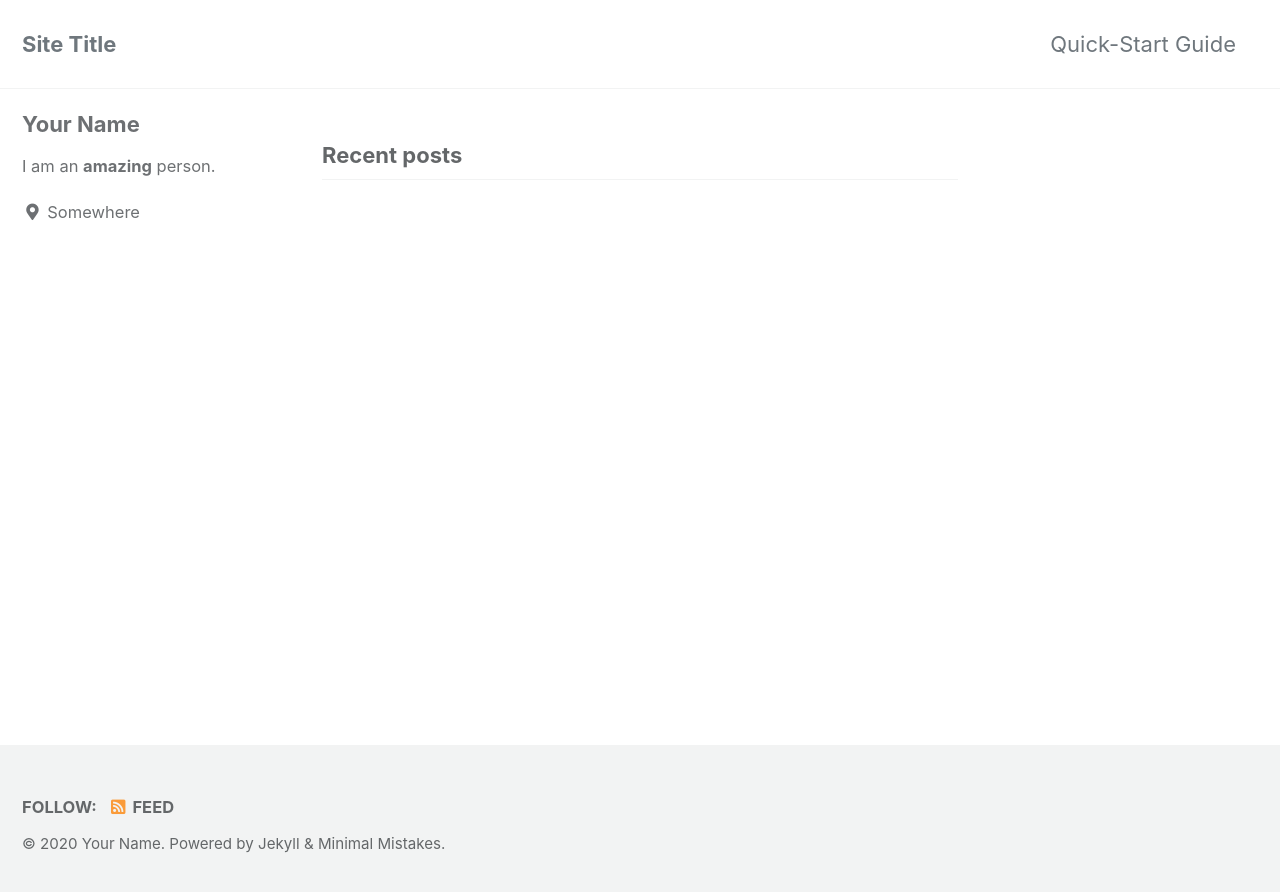
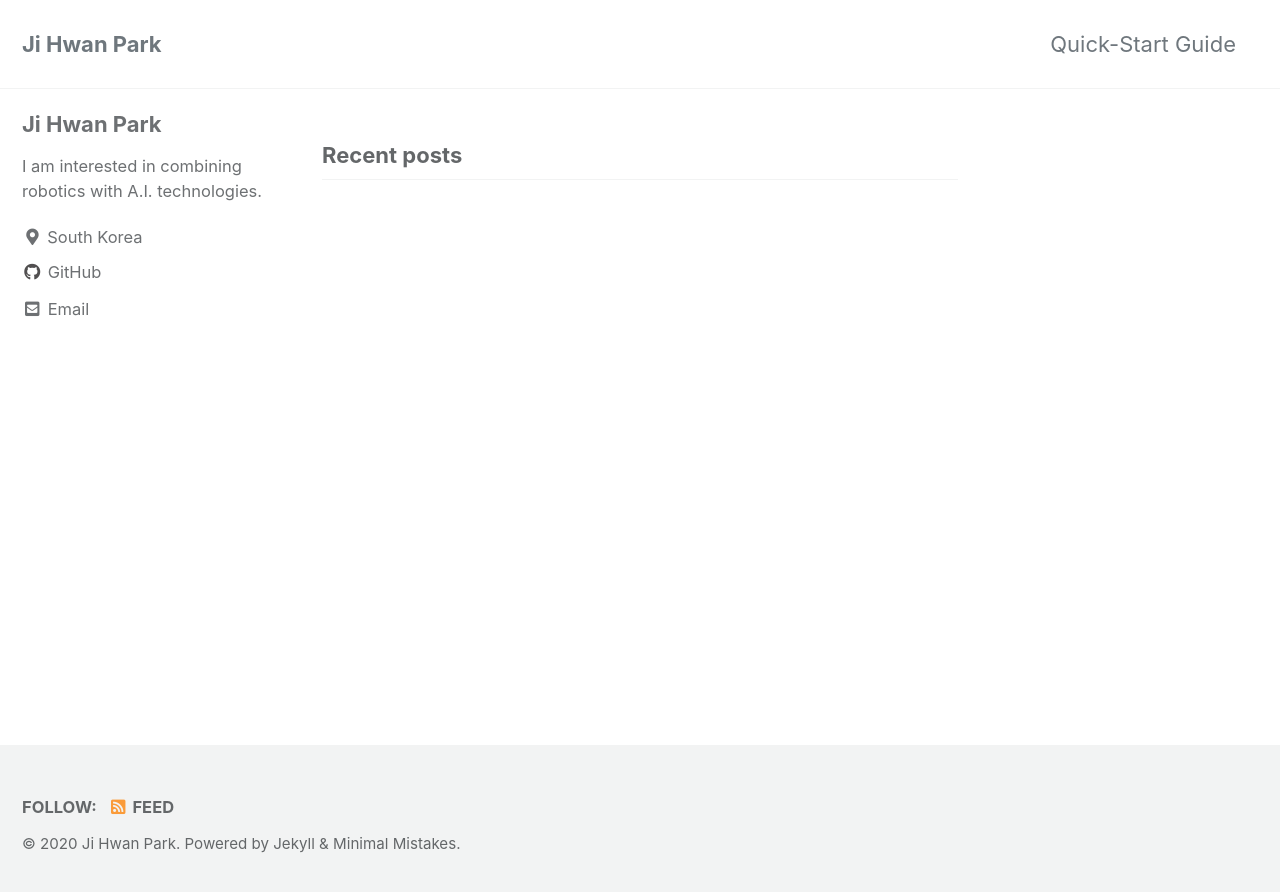
Before and after one commit to jhpark98/jhpark98.github.io, a Jekyll site: the page built from index.html, in a window 1280 px wide. Shown: the top 892 px of the page. Built offline with Jekyll 4.4.1, drawn with Linux system fonts in a browser that asks for light colours; cached includes are drawn as plain includes; the list of posts is cut into pages by our own code.

Commit message:
new page added

```diff
--- a/_config.yml
+++ b/_config.yml
@@ -16,11 +16,11 @@ minimal_mistakes_skin    : "default" # "air", "aqua", "contrast", "dark", "dirt"
 
 # Site Settings
 locale                   : "en-US"
-title                    : "Site Title"
+title                    : "Ji Hwan Park"
 title_separator          : "-"
 subtitle                 : # site tagline that appears below site title in masthead
-name                     : "Your Name"
-description              : "An amazing website."
+name                     : "Ji Hwan Park"
+description              : "Robot & A.I. Portofolio"
 url                      : # the base hostname & protocol for your site e.g. "https://mmistakes.github.io"
 baseurl                  : # the subpath of your site, e.g. "/blog"
 repository               : # GitHub username/repo-name e.g. "mmistakes/minimal-mistakes"
@@ -93,11 +93,11 @@ analytics:
 
 # Site Author
 author:
-  name             : "Your Name"
+  name             : "Ji Hwan Park"
   avatar           : # path of avatar image, e.g. "/assets/images/bio-photo.jpg"
-  bio              : "I am an **amazing** person."
-  location         : "Somewhere"
-  email            :
+  bio              : "I am interested in combining robotics with A.I. technologies."
+  location         : "South Korea"
+  email            : "jamesparkjihwan73@gmasil.com"
   links:
     - label: "Email"
       icon: "fas fa-fw fa-envelope-square"
@@ -113,7 +113,7 @@ author:
       # url: "https://facebook.com/"
     - label: "GitHub"
       icon: "fab fa-fw fa-github"
-      # url: "https://github.com/"
+      url: "https://github.com/jhpark98"
     - label: "Instagram"
       icon: "fab fa-fw fa-instagram"
       # url: "https://instagram.com/"
@@ -279,3 +279,15 @@ defaults:
       comments: # true
       share: true
       related: true
+
+  # _pages
+  - scope:
+      path: ""
+      type: pages
+    values:
+      layout: single
+      author_profile: true
+      read_time: true
+      comments: true
+      # share: true
+      related: true
```
